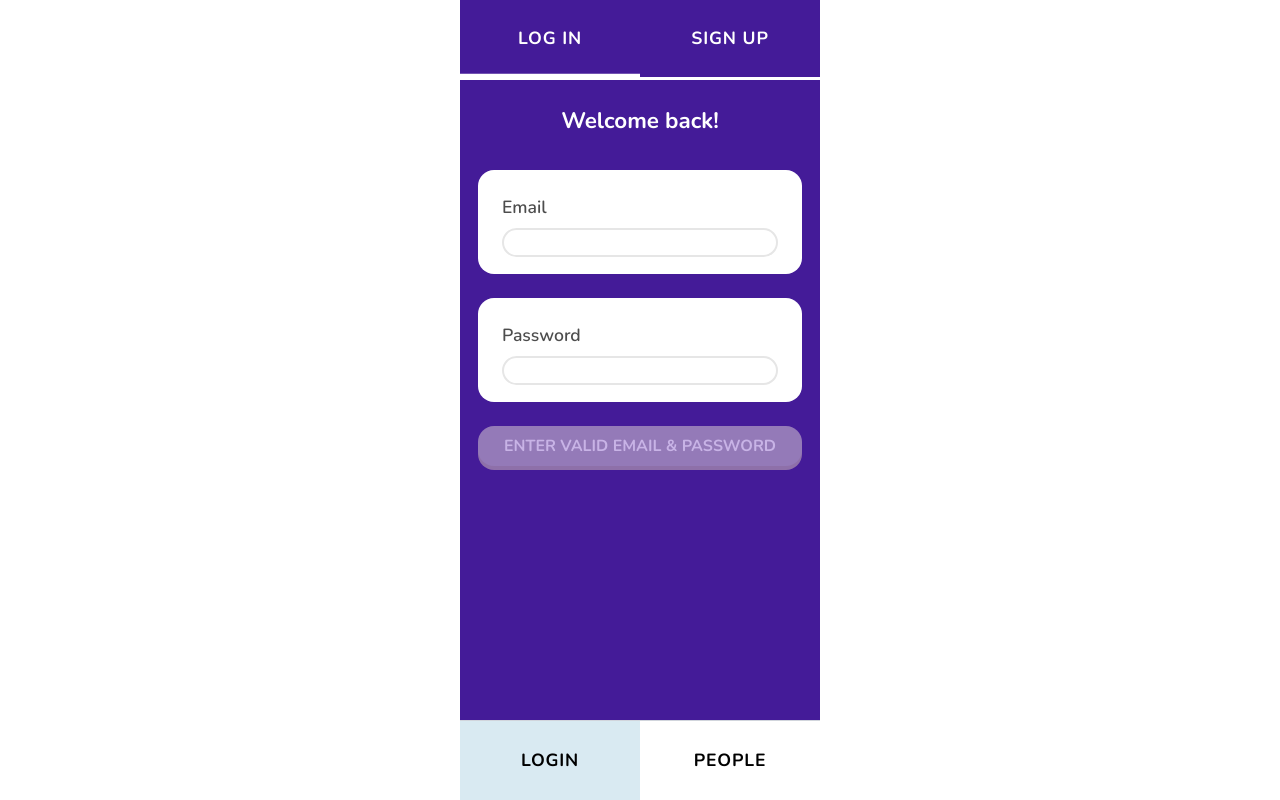
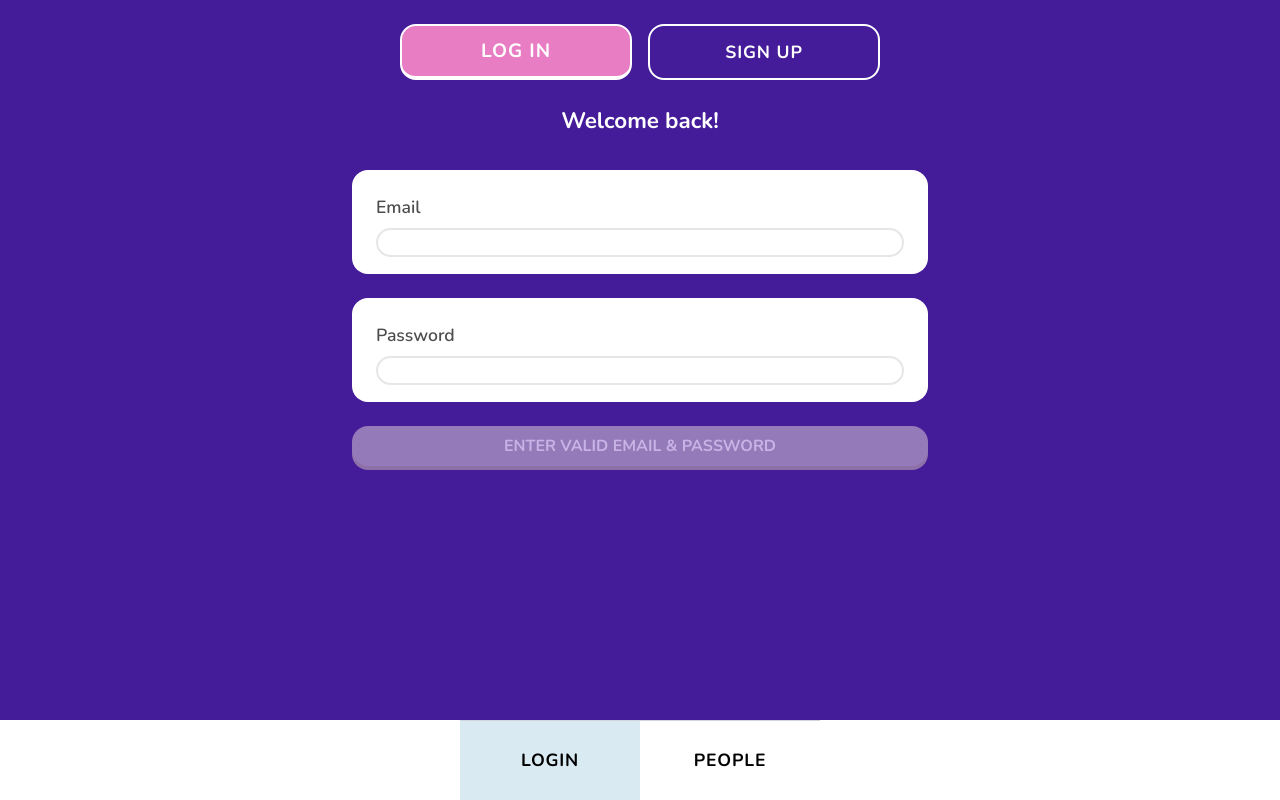
Before and after one commit to elmijail1/profile-practice-nextjs, a Next.js app: page /login in a window 1280 px wide. Built offline with nearby package versions, Linux system fonts and the light colour scheme; no server answers.

Commit message:
Add several xl styles

```diff
--- a/app/globals.css
+++ b/app/globals.css
@@ -39,7 +39,7 @@
 /* components are how you make repeatable classes */
 @layer components {
   .auth-tab {
-    @apply flex flex-col justify-center items-center py-1 w-full rounded-b-2xl mt-24
+    @apply flex flex-col justify-center items-center py-1 w-full xl:max-w-[40rem] rounded-b-2xl mt-24
   }
 
   .auth-form {
@@ -53,6 +53,7 @@
   .auth-validation-indicator {
     @apply rounded-full absolute right-0 outline-[0.2rem] outline-white flex justify-center items-center
   }
+
   /* not a fully-ready class – see ValidationIndicator.tsx to learn more about how it's used */
 
   .list-row-regular {
@@ -68,7 +69,7 @@
   }
 
   .image-option-section {
-    @apply w-full text-[1.1rem] font-semibold text-[hsl(0,_0%,_80%)]
+    @apply w-full text-[1.1rem] font-semibold text-[hsl(0,0%,80%)]
   }
 
   .image-option-h3 {
@@ -99,6 +100,6 @@
   }
 
   .yellow-border-highlight {
-    @apply border-[4px] border-solid border-[hsl(50,90%,70%)] bg-[hsla(50,_90%,_70%,_0.1)]
+    @apply border-[4px] border-solid border-[hsl(50,90%,70%)] bg-[hsla(50,90%,70%,0.1)]
   }
 }
--- a/app/login/AuthTabButton.tsx
+++ b/app/login/AuthTabButton.tsx
@@ -10,13 +10,14 @@ export default function AuthTabButton(
     { isActive, onClick, children }: AuthTabButtonProps
 ) {
 
-    const baseClass = "w-1/2 h-full border-none bg-inherit text-white uppercase tracking-wider font-bold text-[1.1rem] cursor-pointer"
+    const tabClassMob = `w-1/2 h-full border-none bg-inherit text-white uppercase tracking-wider font-bold text-[1.1rem] cursor-pointer`
+    const tabClassDesk = `xl:max-w-[20rem] xl:max-h-[3.5rem] xl:rounded-2xl xl:border-white xl:border-solid xl:border-2`
+    const tabClassActive = `sm:inset-shadow-white-1 xl:border-b-4 xl:text-[1.2rem] ${children === "Log in" ? "xl:bg-[hsl(320,70%,70%)]" : "xl:bg-[hsl(260,70%,35%)]"}`
+
 
     return (
         <button
-            className={
-                `${baseClass} ${isActive ? "inset-shadow-white-1" : ""}`
-            }
+            className={`${tabClassMob} ${tabClassDesk} ${isActive && tabClassActive}`}
             onClick={onClick}
         >
             {children}
--- a/app/login/page.tsx
+++ b/app/login/page.tsx
@@ -7,13 +7,16 @@ import { useState } from "react"
 export default function Auth() {
     const [activeTab, setActiveTab] = useState<"login" | "signup">("login")
 
+    const tabButtonsMob = `h-20 w-full flex justify-center items-center border-solid border-b-[0.2rem] border-white fixed z-20 ${activeTab === "login" ? "bg-auth-login" : "bg-auth-signup"}`
+    const tabButtonsDesk = `xl:max-w-[30rem] xl:gap-[1rem] xl:items-end xl:border-none`
+
     return (
         <main>
             <div className={
-                `w-full min-h-[45rem] flex flex-col items-center relative pb-20 sm:w-[360px] sm:h-[600px]
+                `w-full min-h-max h-[calc(100vh-80px)] flex flex-col items-center relative pb-20
                 ${activeTab === "login" ? "bg-auth-login" : "bg-auth-signup"}`}
             >
-                <section className={`h-20 w-full flex justify-center items-center border-solid border-b-[0.2rem] border-white fixed z-20 sm:w-[360px] ${activeTab === "login" ? "bg-auth-login" : "bg-auth-signup"}`}>
+                <section className={`${tabButtonsMob} ${tabButtonsDesk}`}>
                     <AuthTabButton
                         isActive={activeTab === "login"}
                         onClick={() => setActiveTab("login")}
```
